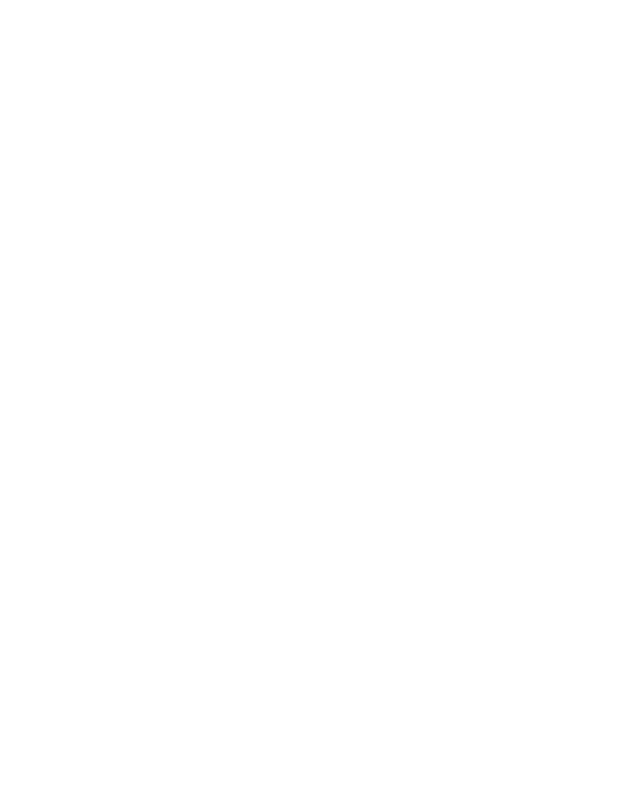
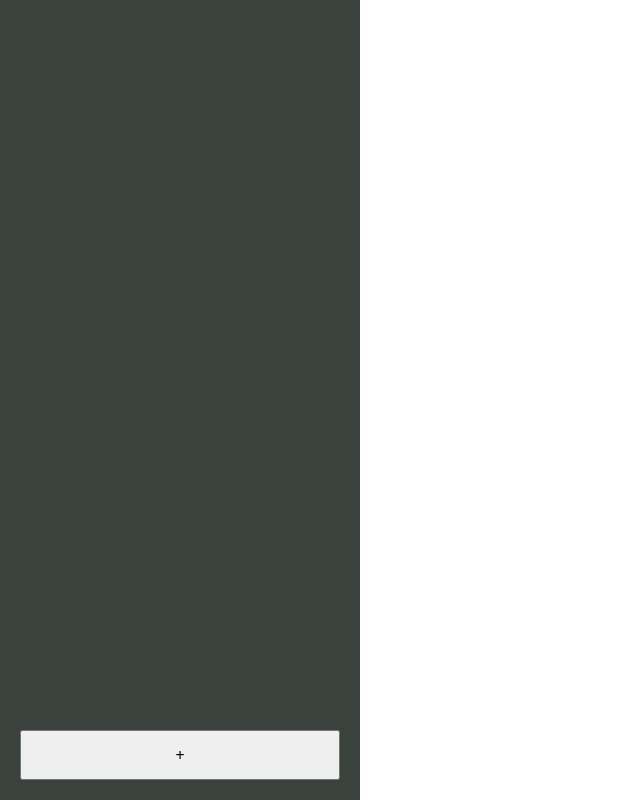
Before and after one commit to davmedeiros/todo-list, a website built with webpack: page src/index.html in a window 1280 px wide. Shown: the whole page, without its empty margins (0-640 px from the left). Built offline with nearby package versions, Linux system fonts and the light colour scheme.

Commit message:
Add sidebar with a button

```diff
--- a/src/css/style.css
+++ b/src/css/style.css
@@ -5,4 +5,29 @@
     --color-brand-gamma: #9db5b2;
     --color-brand-psi: #daf0ee;
     --color-brand-omega: #94d1be;
+    --size-default-spacing: 20px;
 }
+
+body {
+    min-height: 100svh;
+    display: grid;
+    grid-template: 1fr / 360px 1fr;
+}
+
+aside {
+    background-color: var(--color-brand-beta);
+    color: var(--color-brand-alpha);
+    display: grid;
+    grid-template: 1fr 50px / 1fr;
+    padding: var(--size-default-spacing);
+    gap: var(--size-default-spacing);
+}
+
+button {
+    cursor: pointer;
+}
+
+#project-actions {
+    display: grid;
+    grid-auto-flow: column;
+}
--- a/src/index.html
+++ b/src/index.html
@@ -8,7 +8,12 @@
 </head>
 
 <body>
-    <aside></aside>
+    <aside>
+        <div id="projects"></div>
+        <div id="project-actions">
+            <button type="button" id="add-project">+</button>
+        </div>
+    </aside>
     <main></main>
 </body>
 
```
